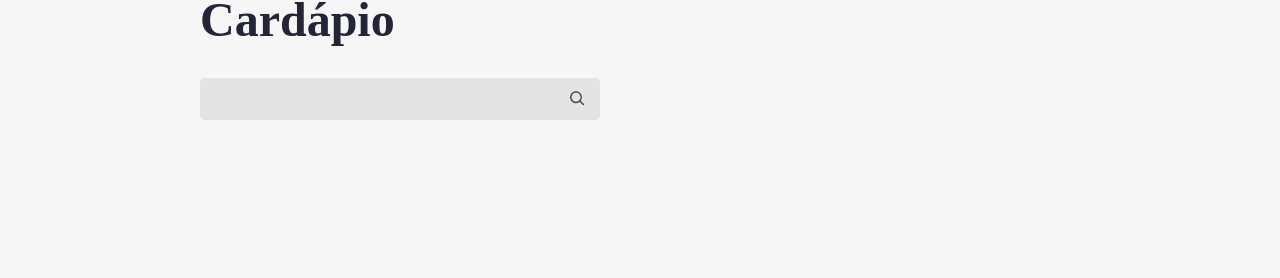
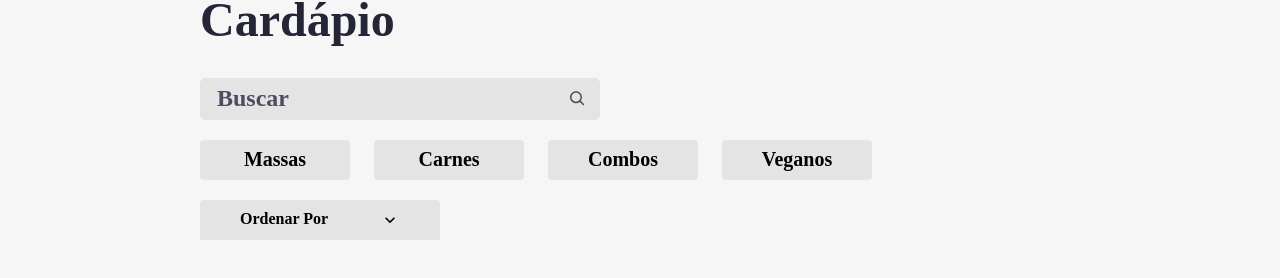
Before and after one commit to AlvaroBatista/aluroni, a React (Create React App) app: page / in a window 1280 px wide. Shown: the part 574-852 px from the top of the page. Before the commit the page ends 800 px from the top, so only its background shows below. Built offline with nearby package versions, Linux system fonts and the light colour scheme; a web font is replaced by a local one.

Commit message:
:hammer: Refactor: sorting and filters

```diff
--- a/package.json
+++ b/package.json
@@ -10,6 +10,7 @@
     "@types/node": "^16.7.13",
     "@types/react": "^18.0.0",
     "@types/react-dom": "^18.0.0",
+    "classnames": "^2.3.2",
     "normalize.css": "^8.0.1",
     "react": "^18.2.0",
     "react-dom": "^18.2.0",
--- a/public/index.html
+++ b/public/index.html
@@ -2,7 +2,7 @@
 <html lang="en">
   <head>
     <meta charset="utf-8" />
-    <link rel="icon" href="%PUBLIC_URL%/favicon.ico" />
+    <link rel="icon" href="%PUBLIC_URL%/favicon.svg" />
     <meta name="viewport" content="width=device-width, initial-scale=1" />
     <meta name="theme-color" content="#000000" />
     <meta
--- /dev/null
+++ b/src/pages/Menu/Filters/Filters.module.scss
@@ -0,0 +1,27 @@
+@import "styles/variables";
+
+.filters {
+  display: flex;
+  gap: 24px;
+  flex-wrap: wrap;
+  margin: 20px 0;
+  &__filter {
+    align-items: center;
+    background-color: $grey;
+    border: none;
+    border-radius: 4px;
+    display: flex;
+    font-size: 1.25rem;
+    font-weight: bold;
+    height: 40px;
+    justify-content: center;
+    width: 150px;
+    &--active {
+      background-color: $blue;
+      color: white;
+    }
+    &:hover {
+      cursor: pointer;
+    }
+  }
+}
--- /dev/null
+++ b/src/pages/Menu/Filters/filters.json
@@ -0,0 +1,18 @@
+[
+    {
+      "label": "Massas",
+      "id": 1
+    },
+    {
+      "label": "Carnes",
+      "id": 2
+    },
+    {
+      "label": "Combos",
+      "id": 3
+    },
+    {
+      "label": "Veganos",
+      "id": 4
+    }
+  ]
--- /dev/null
+++ b/src/pages/Menu/Filters/index.tsx
@@ -0,0 +1,34 @@
+import classNames from "classnames";
+import filters from "./filters.json";
+import styles from './Filters.module.scss';
+
+type IOption = typeof filters[0];
+
+interface FiltersProps {
+    filter: number | null;
+    setFilter: React.Dispatch<React.SetStateAction<number | null>>
+}
+
+export default function Filters({ filter, setFilter }: FiltersProps) {
+
+  function selectedFilter(option: IOption) {
+    if (filter === option.id) return setFilter(null);
+    return setFilter(option.id);
+  }
+
+  return (
+    <div className={styles.filters}>
+      {filters.map(option => (
+        <button
+        className={classNames({
+            [styles.filters__filter]: true,
+            [styles['filters__filter--active']]: filter === option.id
+          })}
+          key={option.id}
+          onClick={() => selectedFilter(option)}>
+          {option.label}
+        </button>
+      ))}
+    </div>
+  )
+}
--- a/src/pages/Menu/Menu.module.scss
+++ b/src/pages/Menu/Menu.module.scss
@@ -55,4 +55,12 @@
     font-size: 3rem;
     margin-bottom: 30px;
   }
+  &__filters {
+    align-items: center;
+    display: flex;
+    flex-wrap: wrap;
+    justify-content: space-between;
+    margin-bottom: 30px;
+    width: 100%;
+  }
 }
--- a/src/pages/Menu/SearchEngine/index.tsx
+++ b/src/pages/Menu/SearchEngine/index.tsx
@@ -13,6 +13,7 @@ export default function Search({ search, setSearch }: SearchEngineProps) {
       <input
         value={search}
         onChange={(evento) => setSearch(evento.target.value)}
+        placeholder="Buscar"
       />
       <CgSearch size={20} color="#4C4D5E" />
     </div>
--- /dev/null
+++ b/src/pages/Menu/Sort/Sort.module.scss
@@ -0,0 +1,49 @@
+@import "styles/variables";
+
+.sort {
+  align-items: center;
+  background-color: $grey;
+  border: none;
+  border-top-left-radius: 4px;
+  border-top-right-radius: 4px;
+  display: flex;
+  font-size: 1rem;
+  font-weight: bold;
+  height: 40px;
+  justify-content: space-between;
+  min-width: 240px;
+  padding: 0 40px;
+  position: relative;
+  &--active {
+    background-color: $blue;
+    color: white;
+  }
+  &__options {
+    display: none;
+    position: absolute;
+    left: 0;
+    flex-direction: column;
+    top: 100%;
+    width: 100%;
+    &--active {
+      display: flex;
+    }
+  }
+  &__option {
+    align-items: center;
+    background-color: $grey;
+    border-top: 2px solid $light-grey;
+    box-sizing: border-box;
+    color: $black;
+    display: flex;
+    height: 40px;
+    justify-content: center;
+    width: inherit;
+    &:hover,
+    &--active {
+      background-color: $blue;
+      cursor: pointer;
+      color: white;
+    }
+  }
+}
--- /dev/null
+++ b/src/pages/Menu/Sort/index.tsx
@@ -0,0 +1,41 @@
+import styles from "./Sort.module.scss";
+import options from "./options.json";
+import React, { useState } from "react";
+import classNames from "classnames";
+import { MdKeyboardArrowUp, MdKeyboardArrowDown } from 'react-icons/md';
+
+interface SortProps {
+  sort: string,
+  setSort: React.Dispatch<React.SetStateAction<string>>
+}
+
+export default function Sort({
+  sort,
+  setSort
+}: SortProps) {
+  const [open, setOpen] = useState(false);
+  const nameSort = sort && options.find(option => option.value === sort)?.name;
+  return (
+    <button
+      className={classNames({
+        [styles.sort]: true,
+        [styles["sort--active"]]: sort !== ""
+      })}
+      onClick={() => setOpen(!open)}
+      onBlur={() => setOpen(false)}
+    >
+      <span>{nameSort || "Ordenar Por"}</span>
+      {open ? <MdKeyboardArrowUp size={20} /> : <MdKeyboardArrowDown size={20} /> }
+      <div className={classNames({
+        [styles.sort__options]: true,
+        [styles['sort__options--active']]: open
+      })}>
+        {options.map(option => (
+          <div className={styles.sort__option} key={option.value} onClick={() => setSort(option.value)}>
+            {option.name}
+          </div>
+        ))}
+      </div>
+    </button>
+  )
+}
--- /dev/null
+++ b/src/pages/Menu/Sort/options.json
@@ -0,0 +1,18 @@
+[
+    {
+      "name": "",
+      "value": ""
+    },
+    {
+      "name": "Porção",
+      "value": "porcao"
+    },
+    {
+      "name": "Qtd. pessoas",
+      "value": "qtd_pessoas"
+    },
+    {
+      "name": "Preço",
+      "value": "preco"
+    }
+  ]
--- a/src/pages/Menu/index.tsx
+++ b/src/pages/Menu/index.tsx
@@ -2,9 +2,13 @@ import styles from "./Menu.module.scss";
 import { ReactComponent as Logo } from "assets/logo.svg";
 import SearchEngine from "./SearchEngine";
 import { useState } from "react";
+import Filters from "./Filters";
+import Sort from "./Sort";
 
 export default function Menu() {
   const [search, setSearch] = useState("");
+  const [filter, setFilter] = useState<number | null>(null);
+  const [sort, setSort] = useState("");
 
   return (
     <main>
@@ -19,6 +23,10 @@ export default function Menu() {
       <section className={styles.menu}>
         <h3 className={styles.menu__title}>Cardápio</h3>
         <SearchEngine search={search} setSearch={setSearch} />
+        <div className={styles.menu__filters}>
+          <Filters filter={filter} setFilter={setFilter}/>
+          <Sort sort={sort} setSort={setSort} />
+        </div>
       </section>
     </main>
   )
```
Also changed, not shown: public/favicon.svg (added), 1 other file (tests, documents, lock files or other folders).
